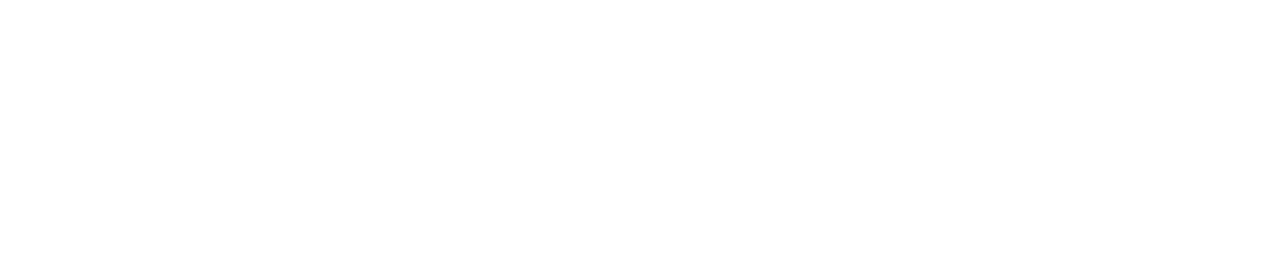
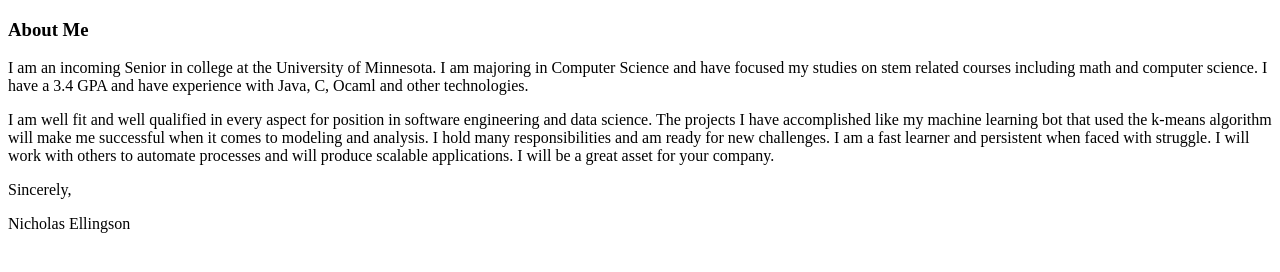
Before and after one commit to nickellingson/PersonalPortfolio, a plain HTML site: page aboutme.html in a window 1280 px wide. Drawn offline with Linux system fonts and the light colour scheme.

Commit message:
Final Changes

```diff
--- a/aboutme.html
+++ b/aboutme.html
@@ -4,9 +4,32 @@
     <meta charset="UTF-8">
     <meta http-equiv="X-UA-Compatible" content="IE=edge">
     <meta name="viewport" content="width=device-width, initial-scale=1.0">
-    <title>Document</title>
+    <title>About Me</title>
 </head>
 <body>
+    <h3>About Me</h3>
+    <p> I am an incoming Senior in college at the University of Minnesota.
+        I am majoring in Computer Science and have focused my
+        studies on stem related courses including math and computer science.
+        I have a 3.4 GPA and have experience with Java, C, Ocaml and other technologies.
+    </p>
+    <p>
+        I am well fit and well qualified in every aspect for position in software engineering and data science.
+        The projects I have accomplished like my machine learning bot that used the k-means algorithm
+        will make me successful when it comes to modeling and analysis.
+        I hold many responsibilities and am ready for new challenges.  I am a fast
+        learner and persistent when faced with struggle. I will work with others to
+        automate processes and will produce scalable applications.
+        I will be a great asset for your company.
+    </p>
+    <p>
+        Sincerely,
+    </p>
+    <p>
+        Nicholas Ellingson
+    </p>
+
+
 
 </body>
 </html>
--- /dev/null
+++ b/styles1.css
@@ -0,0 +1,17 @@
+@import url('https://fonts.googleapis.com/css2?family=Montserrat:wght@400;700&display=swap');
+
+
+* {
+    box-sizing: border-box;
+    margin: 0;
+    padding: 0;
+
+}
+body {
+    font-family: 'Montserrat', sans-serif;
+    background: black;
+}
+
+.pdf {
+flex: 1;
+    }
```
Also changed, not shown: resume.html (+6 -3 lines), styles.css (+6 -7 lines).
